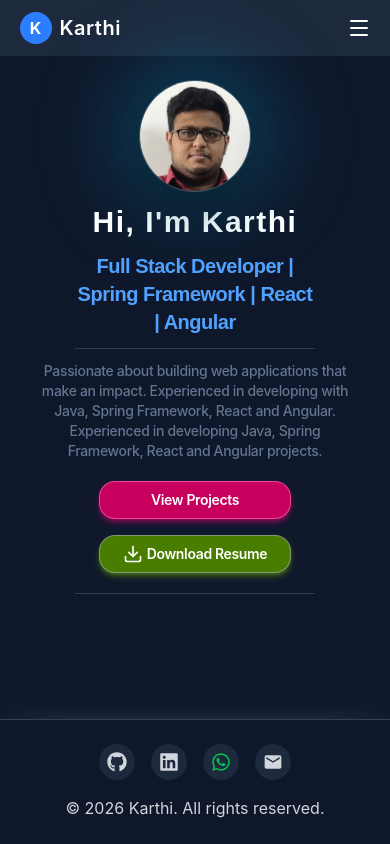
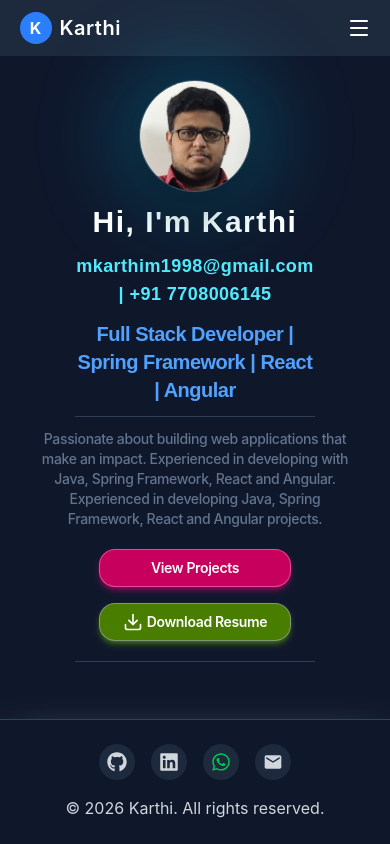
Before and after one commit to karthi-mr/my-portfolio, a React (Vite) app: page /home in a window 390 px wide. Built offline with nearby package versions, Linux system fonts and the light colour scheme.

Commit message:
added mail id and mobile number in home page

```diff
--- a/src/pages/Home.tsx
+++ b/src/pages/Home.tsx
@@ -7,6 +7,8 @@ import profileImg from "../assets/profile1.jpg";
 const RESUME_PDF_URL: string = "https://drive.google.com/file/d/1UKLLpP9tGlPoilDuIfeo1KwkNucTVHLX/view?usp=drive_link";
 
 const SUB_TITLE: string = "Full Stack Developer | Spring Framework | React | Angular";
+const mobileNumber: string = "+91 7708006145"
+const mailId: string = "mkarthim1998@gmail.com"
 
 function Home(): ReactElement {
   const navigator: NavigateFunction = useNavigate();
@@ -36,6 +38,10 @@ function Home(): ReactElement {
           <h1 className="text-3xl md:text-5xl font-bold tracking-wider">
             Hi, I'm Karthi
           </h1>
+          <h2 className="text-lg md:text-2xl text-cyan-300 font-semibold tracking-wide">
+            <span>{mailId}</span> {" | "}
+            <span>{mobileNumber}</span>
+          </h2>
           <h3 className="text-xl md:text-3xl text-blue-400 font-semibold tracking-tight">
             {SUB_TITLE}
           </h3>
```
